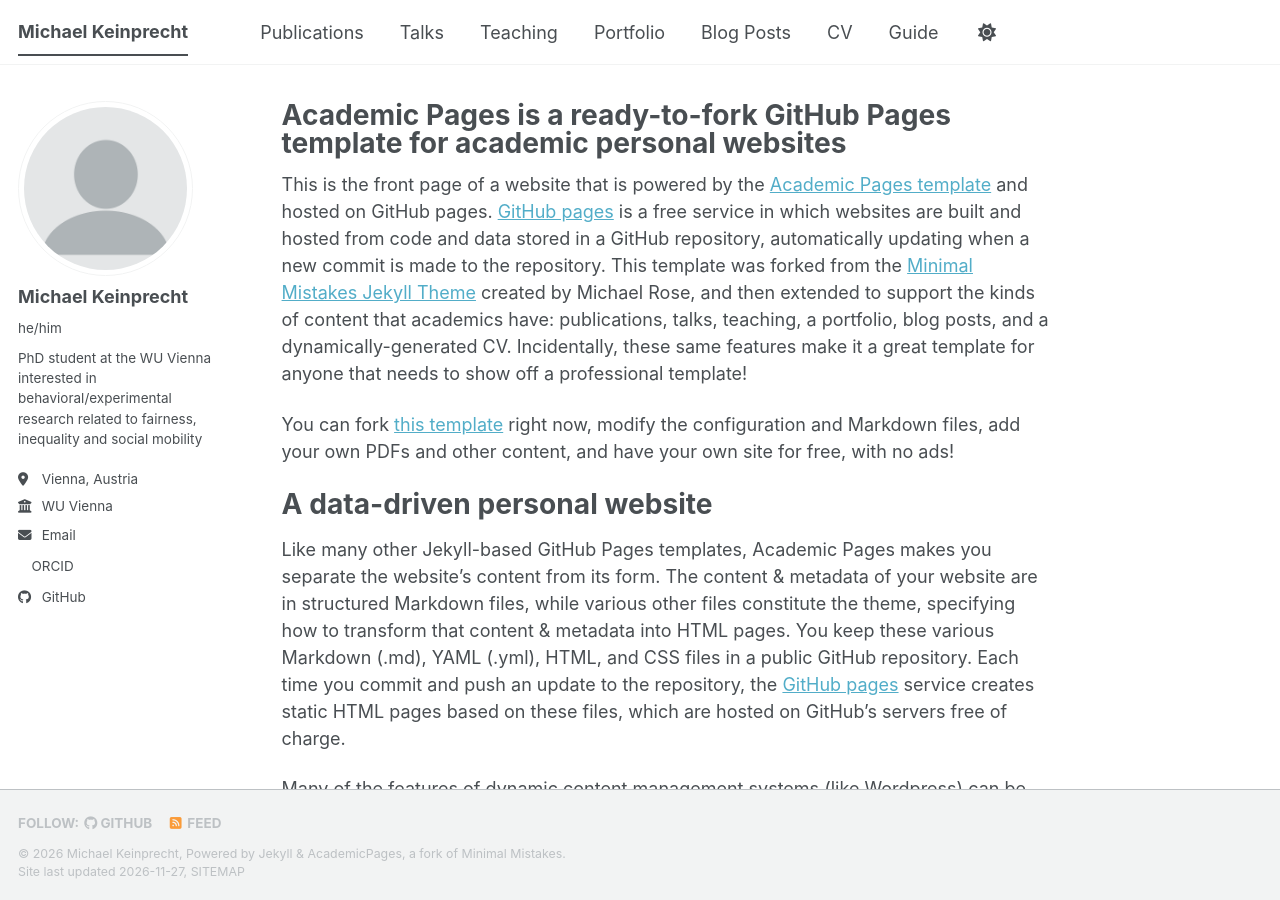
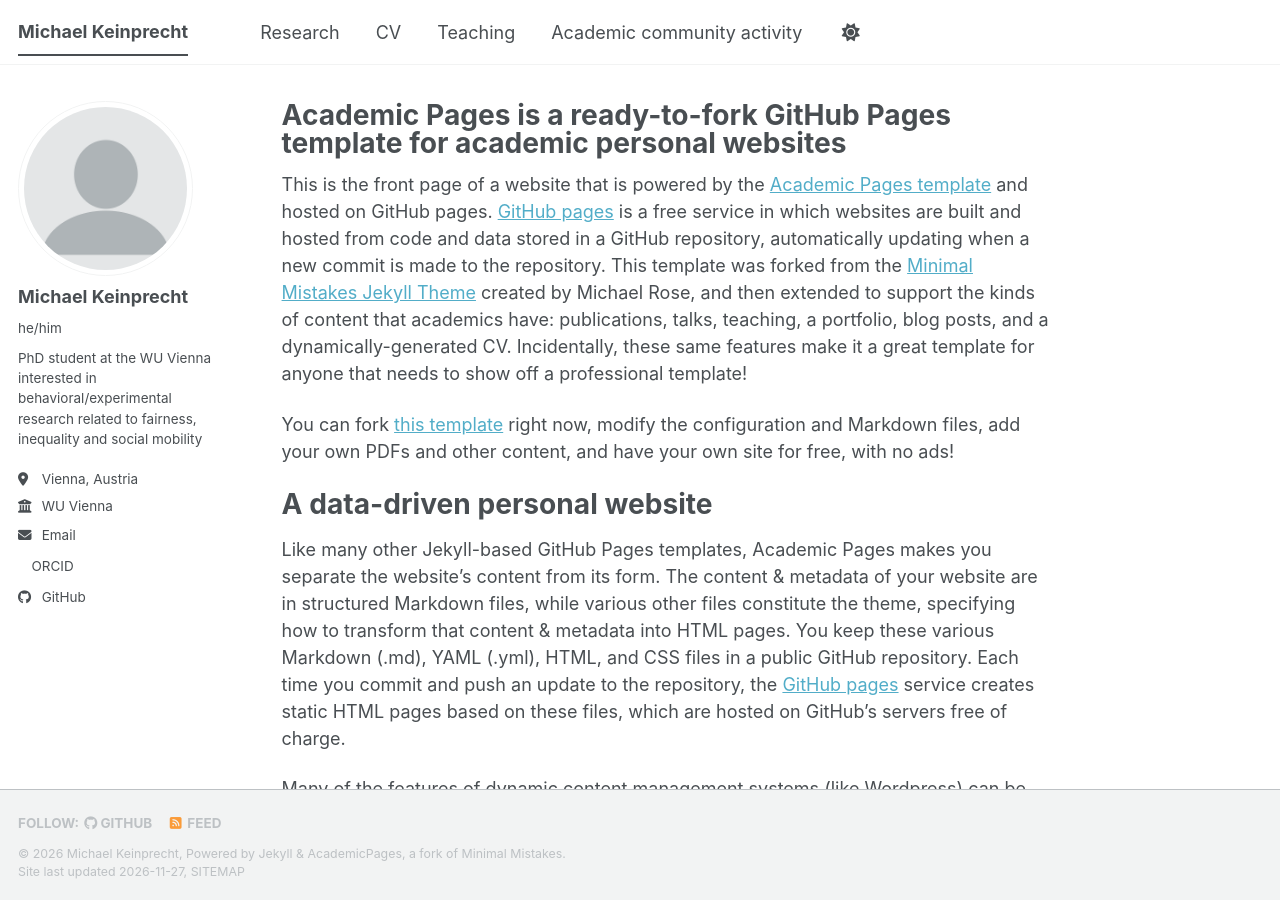
Before and after one commit to michael-keinprecht/michael-keinprecht.github.io, a Jekyll site: the page built from _pages/about.md, in a window 1280 px wide and 900 px high. Built offline with Jekyll 4.4.1, drawn with Linux system fonts in a browser that asks for light colours; a script bundle is joined from its source files by our own code; a style sheet for code colours, icons or effects is not loaded.

Commit message:
Update navigation.yml
Updated headlines

```diff
--- a/_data/navigation.yml
+++ b/_data/navigation.yml
@@ -8,23 +8,14 @@
 #      Markdown formatted page while the second is generated using JSON.
 
 main:
-  - title: "Publications"
-    url: /publications/
+  - title: "Research"
+    url: /research/
 
-  - title: "Talks"
-    url: /talks/
+  - title: "CV"
+    url: /cv/
 
   - title: "Teaching"
     url: /teaching/
 
-  - title: "Portfolio"
-    url: /portfolio/
-
-  - title: "Blog Posts"
-    url: /year-archive/
-
-  - title: "CV"
-    url: /cv/
-
-  - title: "Guide"
-    url: /markdown/
+  - title: "Academic community activity"
+    url: /activity/
```
